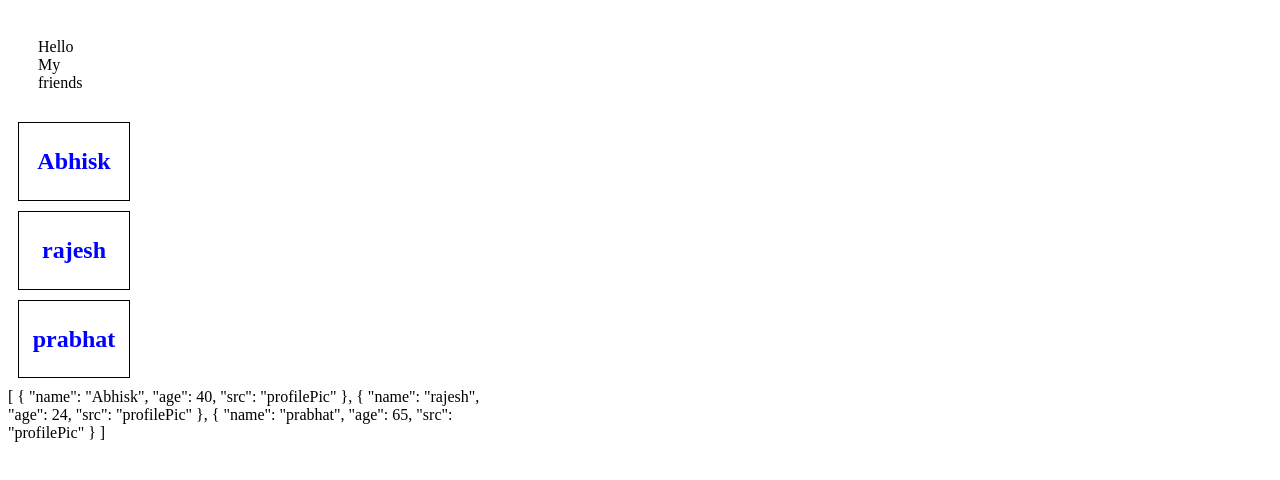
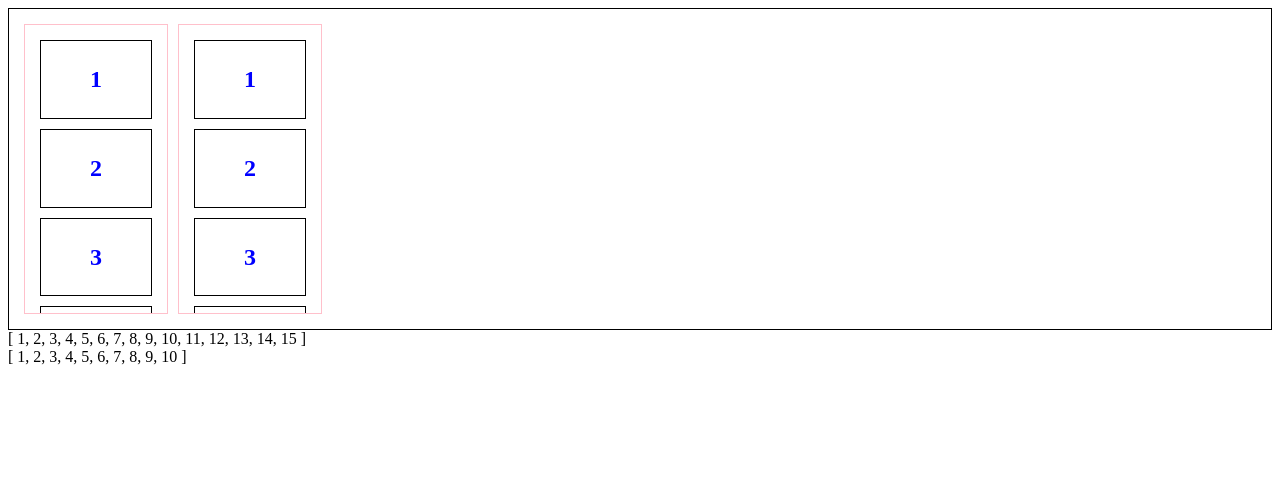
Before and after one commit to prabhat903/VueDragPro, a Vue app: page / in a window 1280 px wide. Shown: the top 480 px of the page. Built offline with nearby package versions, Linux system fonts and the light colour scheme.

Commit message:
Started multiple Zones

```diff
--- a/src/App.vue
+++ b/src/App.vue
@@ -1,10 +1,18 @@
 <template>
   <div class="parent">
-    <div class="sibling">Hello My friends</div>
-    <container>
-      <DragList v-model="list" :className="'card'">
+    <container class="DraggingContainer">
+      <DragList v-model="list" :className="'card'" class="zone">
         <template v-slot:default="{ele,ind,handle}">
-          <h2>{{ele.name}}</h2>
+          <h2>{{ele}}</h2>
+          <!-- <handle :handle="handle">Hold me to Drag!</handle> -->
+        </template>
+        <template #placeholder>
+          <div class="card placeholder">I will catch</div>
+        </template>
+      </DragList>
+      <DragList v-model="list2" :className="'card'" class="zone">
+        <template v-slot:default="{ele,ind,handle}">
+          <h2>{{ele}}</h2>
           <!-- <handle :handle="handle">Hold me to Drag!</handle> -->
         </template>
         <template #placeholder>
@@ -13,6 +21,7 @@
       </DragList>
     </container>
     <div>{{list}}</div>
+    <div>{{list2}}</div>
   </div>
 </template>
 
@@ -24,11 +33,8 @@ export default {
   name: "App",
   data() {
     return {
-      list: [
-        { name: "Abhisk", age: 40, src: "profilePic" },
-        { name: "rajesh", age: 24, src: "profilePic" },
-        { name: "prabhat", age: 65, src: "profilePic" }
-      ]
+      list: [1, 2, 3, 4, 5, 6, 7, 8, 9, 10, 11, 12, 13, 14, 15],
+      list2: [1, 2, 3, 4, 5, 6, 7, 8, 9, 10]
     };
   },
   components: {
@@ -40,6 +46,12 @@ export default {
 </script>
 
 <style>
+.zone {
+  border: 1px solid pink;
+  padding: 5px;
+  margin: 5px;
+  overflow: auto;
+}
 .title {
   height: 300px;
   width: 200px;
@@ -57,21 +69,9 @@ export default {
 }
 div.DraggingContainer {
   height: 300px;
-  padding: 30px;
-  width: 500px;
+  padding: 10px;
+  display: flex;
   border: 1px solid black;
-  margin: 30px;
-  overflow: auto;
-}
-.sibling {
-  width: 20px;
-  margin: 30px;
-}
-.mainContainer {
-  width: 2000px;
-}
-.parent {
-  width: 500px;
   overflow: auto;
 }
 .placeholder.card {
--- a/src/components/DragList.vue
+++ b/src/components/DragList.vue
@@ -85,7 +85,11 @@ export default {
           (ele, ind) => ind !== this.DraggingIndex
         ),
         temp = this.value.splice(this.DraggingIndex, 1);
-      tempList.splice(this.loadat, 0, temp[0]);
+      tempList.splice(
+        this.loadat !== null ? this.loadat : this.DraggingIndex,
+        0,
+        temp[0]
+      );
       this.$emit("input", tempList);
     }
   }
```
